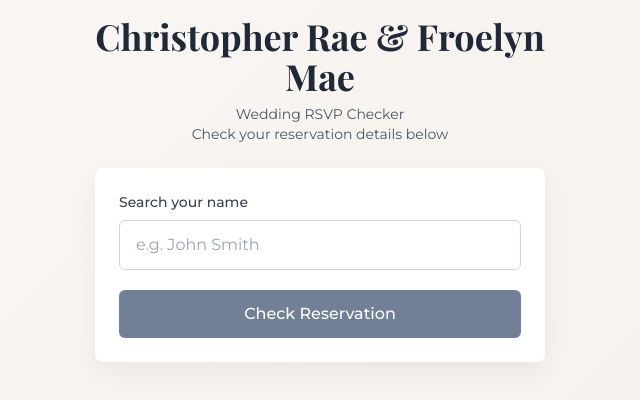
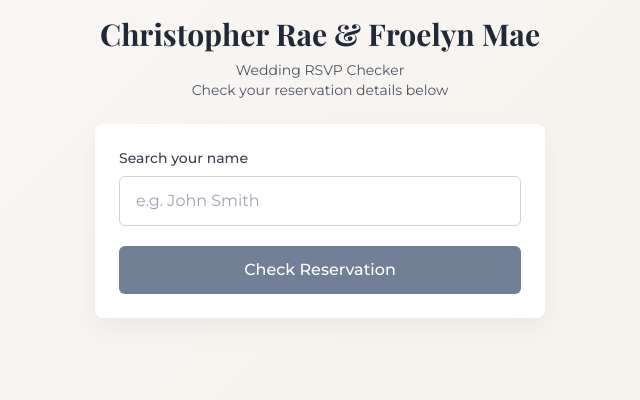
Before and after one commit to chrisgigantic/RSVPApp, a plain HTML site: page index.html in a window 1280 px wide. Shown: the whole page, without its empty margins (320-960 px from the left). Drawn offline with nearby package versions, Linux system fonts and the light colour scheme.

Commit message:
Update index.html

```diff
--- a/index.html
+++ b/index.html
@@ -38,7 +38,7 @@
     <div class="container">
         <div class="app-container">
             <div class="header-section">
-                <h1 class="title text-3xl md:text-4xl font-bold text-gray-800 mb-2">Christopher Rae & Froelyn Mae</h1>
+                <h1 class="title text-2xl md:text-3xl font-bold text-gray-800 mb-2">Christopher Rae & Froelyn Mae</h1>
                 <!-- Changed p content -->
                 <p class="text-gray-600 text-sm">Wedding RSVP Checker</p>
                 <p class="text-gray-600 text-sm">Check your reservation details below</p>
```
